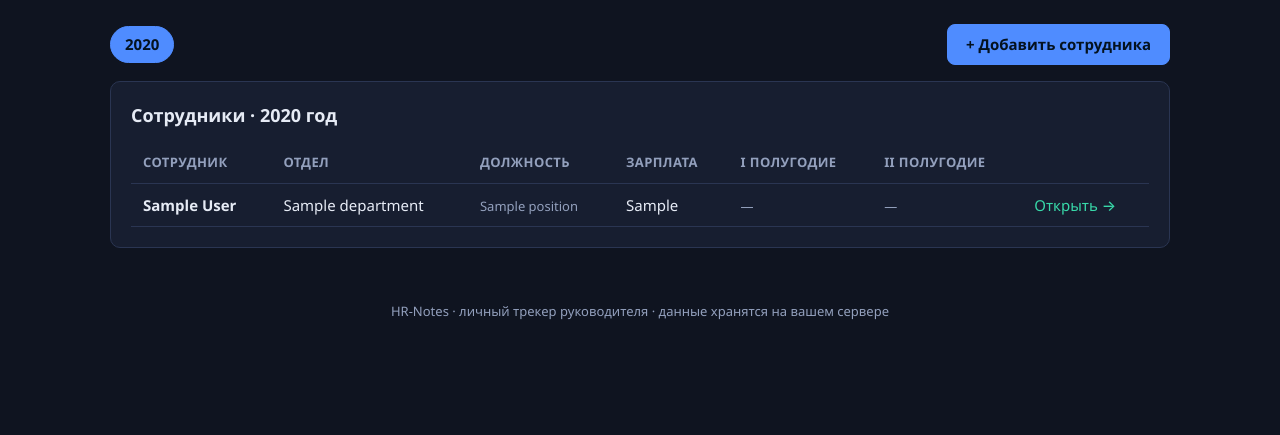
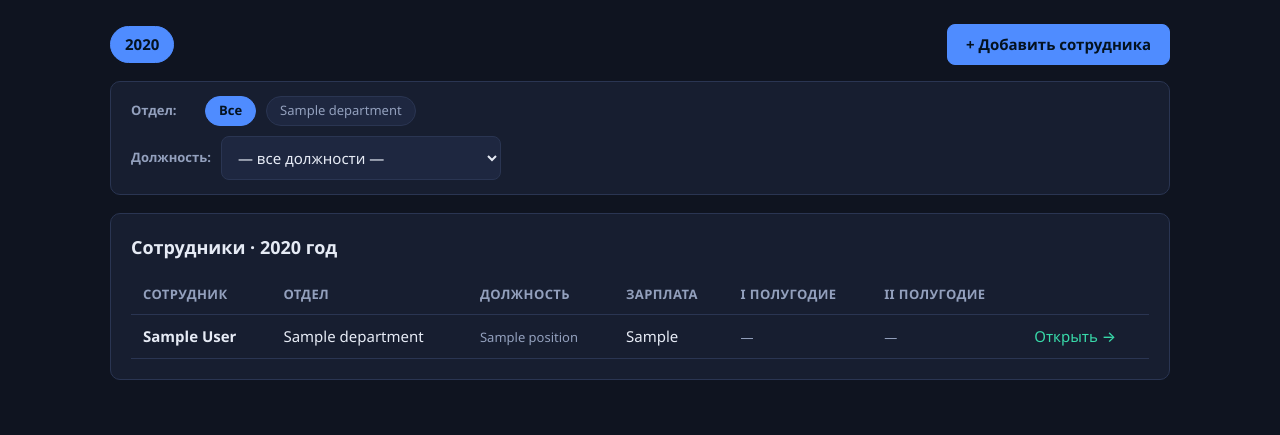
Before and after one commit to shoonia69/myscripts, a Flask app: page / in a window 1280 px wide. Shown: the part 58-493 px from the top of the page. Run offline with Flask 3, Linux system fonts and the light colour scheme; the visitor is signed in with stand-in values (Sample User, id 1); tables that the repository leaves empty hold one stand-in row (values such as "Sample post").

Commit message:
feat(hr-notes): фильтрация сотрудников по отделам и должностям на дашборде

```diff
--- a/hr-notes/app.py
+++ b/hr-notes/app.py
@@ -195,8 +195,30 @@ def index():
     if year is None:
         year = all_years[0] if all_years else datetime.now().year
 
+    # Фильтры по отделу и должности
+    department = request.args.get("department", "").strip()
+    position = request.args.get("position", "").strip()
+
+    all_departments = [r["name"] for r in db.execute(
+        "SELECT DISTINCT d.name FROM departments d "
+        "JOIN employees e ON e.department_id = d.id WHERE e.active = 1 "
+        "ORDER BY d.name").fetchall()]
+    all_positions = [r["name"] for r in db.execute(
+        "SELECT DISTINCT p.name FROM positions p "
+        "JOIN employees e ON e.position_id = p.id WHERE e.active = 1 "
+        "ORDER BY p.name").fetchall()]
+
+    where = ["e.active = 1"]
+    params = [year]
+    if department:
+        where.append("d.name = ?")
+        params.append(department)
+    if position:
+        where.append("p.name = ?")
+        params.append(position)
+
     rows = db.execute(
-        """
+        f"""
         SELECT e.*, p.name AS position, d.name AS department,
                yr.semester, yr.goals_employee, yr.proposals_manager,
                yr.wishes_employee, yr.comments, yr.updated_at
@@ -205,10 +227,10 @@ def index():
         LEFT JOIN departments d ON d.id = e.department_id
         LEFT JOIN year_records yr
                ON yr.employee_id = e.id AND yr.year = ?
-        WHERE e.active = 1
+        WHERE {' AND '.join(where)}
         ORDER BY d.name, e.name
         """,
-        (year,),
+        tuple(params),
     ).fetchall()
 
     employees = {}
@@ -234,6 +256,10 @@ def index():
         years=all_years,
         year=year,
         semesters=SEMESTERS,
+        departments=all_departments,
+        positions=all_positions,
+        sel_department=department,
+        sel_position=position,
     )
 
 
--- a/hr-notes/static/style.css
+++ b/hr-notes/static/style.css
@@ -76,6 +76,18 @@ a:hover { text-decoration: underline; }
 .year-tab.active { background: var(--accent); border-color: var(--accent); color: #04121f; font-weight: 600; }
 .year-tab:hover { text-decoration: none; color: var(--text); }
 
+/* ---------- filters ---------- */
+.filter-panel { padding: 14px 20px; }
+.filter-row { display: flex; align-items: center; gap: 10px; flex-wrap: wrap; }
+.filter-row + .filter-row { margin-top: 10px; }
+.filter-label { color: var(--muted); font-size: 13px; font-weight: 600; min-width: 64px; }
+.chip {
+  padding: 4px 13px; border-radius: 16px; border: 1px solid var(--border);
+  background: var(--panel2); color: var(--muted); font-size: 13px; cursor: pointer;
+}
+.chip:hover { text-decoration: none; color: var(--text); border-color: var(--accent); }
+.chip.active { background: var(--accent); border-color: var(--accent); color: #04121f; font-weight: 600; }
+
 /* ---------- table ---------- */
 .table-wrap { overflow-x: auto; }
 table { width: 100%; border-collapse: collapse; }
--- a/hr-notes/templates/index.html
+++ b/hr-notes/templates/index.html
@@ -6,7 +6,7 @@
   <div class="year-tabs">
     {% for y in years %}
       <a class="year-tab {{ 'active' if y == year else '' }}"
-         href="{{ url_for('index', year=y) }}">{{ y }}</a>
+         href="{{ url_for('index', year=y, department=sel_department, position=sel_position) }}">{{ y }}</a>
     {% endfor %}
     {% if not years %}
       <span class="year-tab active">{{ year }}</span>
@@ -16,8 +16,38 @@
   <a class="btn primary" href="{{ url_for('employee_new') }}">+ Добавить сотрудника</a>
 </div>
 
+<!-- Фильтры: отдел (вкладки) и должность (список) -->
+<div class="card filter-panel">
+  <div class="filter-row">
+    <span class="filter-label">Отдел:</span>
+    <a class="chips chip {{ 'active' if not sel_department else '' }}"
+       href="{{ url_for('index', year=year, position=sel_position) }}">Все</a>
+    {% for d in departments %}
+      <a class="chips chip {{ 'active' if d == sel_department else '' }}"
+         href="{{ url_for('index', year=year, department=d, position=sel_position) }}">{{ d }}</a>
+    {% endfor %}
+  </div>
+  <div class="filter-row">
+    <label class="filter-label" for="pos-filter" style="margin:0">Должность:</label>
+    <select id="pos-filter" name="position" onchange="location.href=this.value" style="max-width:280px">
+      <option value="{{ url_for('index', year=year, department=sel_department) }}">— все должности —</option>
+      {% for p in positions %}
+        <option value="{{ url_for('index', year=year, department=sel_department, position=p) }}"
+                {{ 'selected' if p == sel_position else '' }}>{{ p }}</option>
+      {% endfor %}
+    </select>
+    {% if sel_department or sel_position %}
+      <a class="btn small" href="{{ url_for('index', year=year) }}">✕ Сбросить фильтры</a>
+    {% endif %}
+  </div>
+</div>
+
 <div class="card">
-  <div class="panel-title">Сотрудники · {{ year }} год</div>
+  <div class="panel-title">Сотрудники · {{ year }} год
+    {% if sel_department or sel_position %}
+      <span class="sub" style="font-size:13px">(отфильтровано)</span>
+    {% endif %}
+  </div>
   {% if employees %}
   <div class="table-wrap">
     <table>
@@ -60,7 +90,7 @@
     </table>
   </div>
   {% else %}
-    <div class="empty">Пока нет сотрудников. Добавьте первого — откроется вкладка.</div>
+    <div class="empty">Нет сотрудников по выбранным фильтрам.</div>
   {% endif %}
 </div>
 
```
Also changed, not shown: hr-notes/test_app.py (+26 -0 lines).
